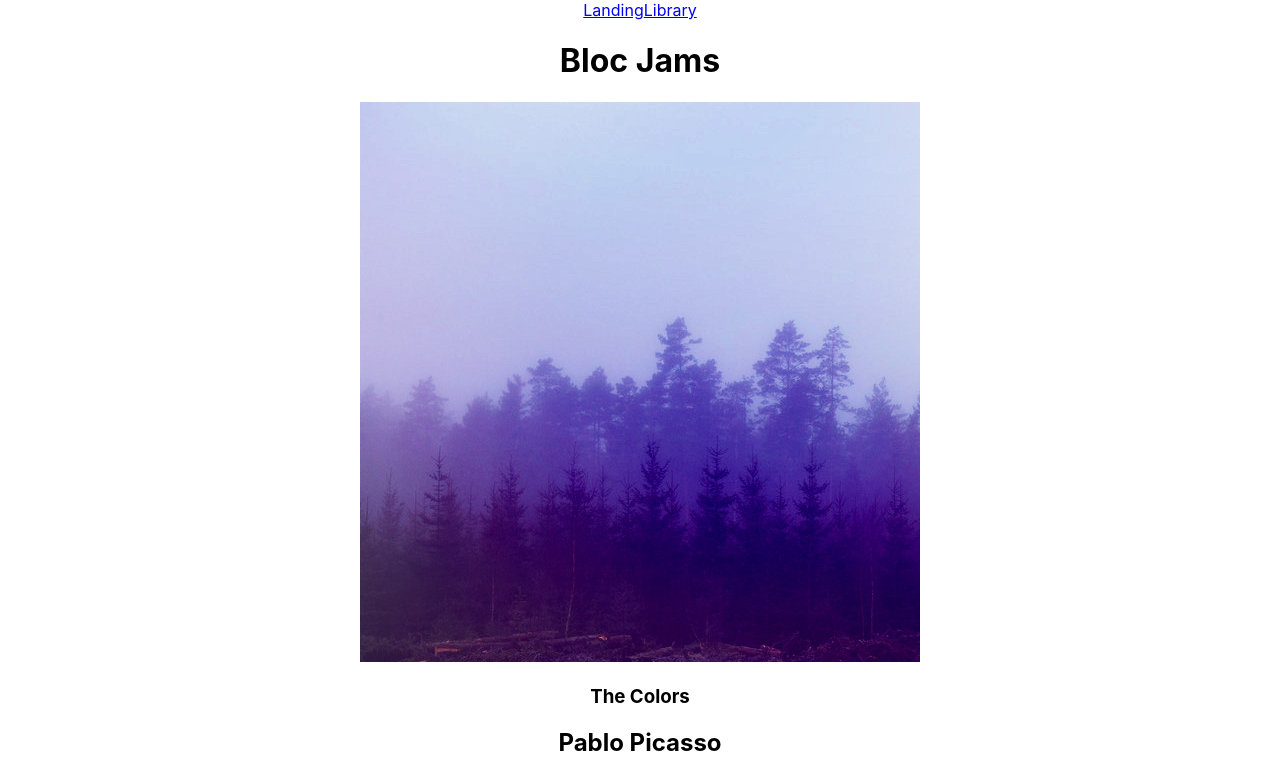
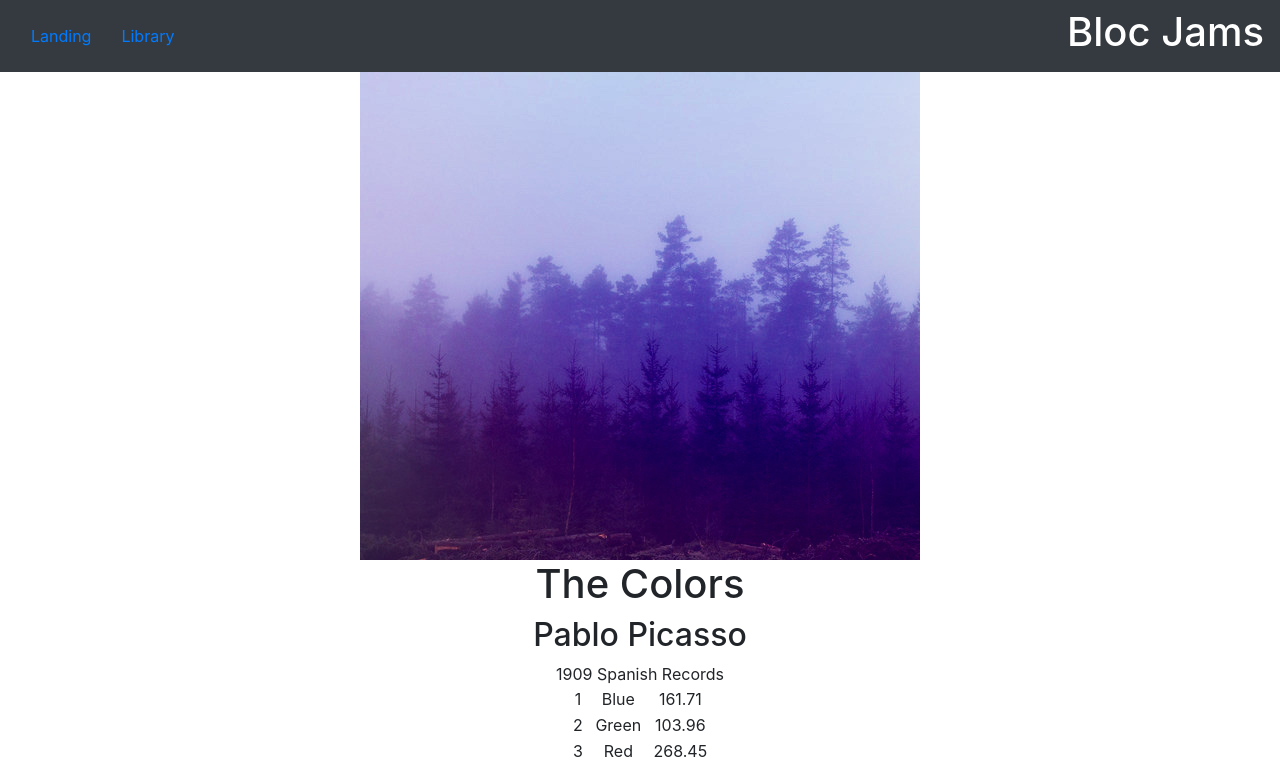
Before and after one commit to zguerrin27/bloc-jams-react, a React (Create React App) app: page /album/the-colors in a window 1280 px wide. Shown: the top 768 px of the page. Built offline with nearby package versions, Linux system fonts and the light colour scheme.

Commit message:
Added Navbar

```diff
--- a/public/index.html
+++ b/public/index.html
@@ -2,11 +2,12 @@
 <html lang="en">
   <head>
     <meta charset="utf-8" />
-    <link rel="shortcut icon" href="%PUBLIC_URL%/favicon.ico" />
     <meta name="viewport" content="width=device-width, initial-scale=1, shrink-to-fit=no" />
     <meta name="theme-color" content="#000000" />
     <link rel="manifest" href="%PUBLIC_URL%/manifest.json" />
     <link href="https://unpkg.com/ionicons@4.4.4/dist/css/ionicons.min.css" rel="stylesheet" type="text/css" />
+    <link rel="stylesheet" href="https://stackpath.bootstrapcdn.com/bootstrap/4.1.3/css/bootstrap.min.css" integrity="sha384-MCw98/SFnGE8fJT3GXwEOngsV7Zt27NXFoaoApmYm81iuXoPkFOJwJ8ERdknLPMO" crossorigin="anonymous">
+
     <title>React App</title>
   </head>
   <body>
--- a/src/App.css
+++ b/src/App.css
@@ -1,22 +1,5 @@
 .App {
   text-align: center;
-}
-
-.App-logo {
-  animation: App-logo-spin infinite 20s linear;
-  height: 40vmin;
-  pointer-events: none;
-}
-
-.App-header {
-  background-color: #282c34;
-  min-height: 100vh;
-  display: flex;
-  flex-direction: column;
-  align-items: center;
-  justify-content: center;
-  font-size: calc(10px + 2vmin);
-  color: white;
 }
 
 table.center {
@@ -24,15 +7,18 @@ table.center {
   margin-right:auto;
 }
 
-.App-link {
-  color: #61dafb;
+header {
+  margin: 0px;
 }
 
-@keyframes App-logo-spin {
-  from {
-    transform: rotate(0deg);
-  }
-  to {
-    transform: rotate(360deg);
-  }
+.headerNav a {
+  margin: 15px;
 }
+
+header h1 {
+  color: white;
+}
+
+.landing {
+  margin-top: 5rem;
+}
--- a/src/App.js
+++ b/src/App.js
@@ -9,8 +9,8 @@ class App extends Component {
   render() {
     return (
       <div className="App">
-        <header>
-          <nav>
+        <header className="navbar fixed-top navbar-dark bg-dark">
+          <nav className="headerNav">
             <Link to='/'>Landing</Link>
             <Link to='/Library'>Library</Link>
           </nav>
--- a/src/components/Album.js
+++ b/src/components/Album.js
@@ -15,7 +15,6 @@ class Album extends Component {
       currentSong: album.songs[0],
       currentTime: 0,
       duration: album.songs[0].duration,
-      volume: album.songs[0].volume,
       isPlaying: false,
       isHovered: false,
       isPaused: false
@@ -42,21 +41,16 @@ class Album extends Component {
       },
       durationchange: e => {
         this.setState({ duration: this.audioElement.duration });
-      },
-      volumeupdate: e => {
-        this.setState({ volume: this.audioElement.volume });
       }
     };
     this.audioElement.addEventListener('timeupdate', this.eventListeners.timeupdate);
     this.audioElement.addEventListener('durationchange', this.eventListeners.durationchange);
-    this.audioElement.addEventListener('volumeupdate', this.eventListeners.volumeupdate);
   }
 
   componentWillUnmount() {
     this.audioElement.src = null;
     this.audioElement.removeEventListener('timeupdate', this.eventListeners.timeupdate);
     this.audioElement.removeEventListener('durationchange', this.eventListeners.durationchange);
-    this.audioElement.removeEventListener('volumeupdate', this.eventListeners.volumeupdate);
   }
 
   setSong(song) {
@@ -84,15 +78,8 @@ class Album extends Component {
 
   handleNextClick() {
     const currentIndex = this.state.album.songs.findIndex(song => this.state.currentSong === song);
-    // const newIndex = Math.max(0, currentIndex + 1);
-    const newIndex = Math.min(this.state.album.songs.length, currentIndex + 1);       //  this still doesnt work
-    const newSong = this.state.album.songs[newIndex];
-      if (!this.state.isPlaying) {
-        return null;
-      }
-      if (!newSong) {
-        return null;
-      }
+      let newIndex = Math.max(0, currentIndex + 1);
+      let newSong = this.state.album.songs[newIndex];
       this.setSong(newSong);
       this.play();
   }
@@ -101,14 +88,6 @@ class Album extends Component {
     const newTime = this.audioElement.duration * e.target.value;
     this.audioElement.currentTime = newTime;
     this.setState({ currentTime: newTime });
-  }
-
-  handleVolChange(e) {
-    // const newVolume = this.audioElement.volume * e.target.value;
-    // this.audioElement.volume = newVolume;
-    // this.setState({ volume: newVolume });      // why does this not work
-    this.audioElement.volume = e.target.value;
-    this.setState({ volume: e.target.value });
   }
 
   onHover(index) {
@@ -171,7 +150,6 @@ class Album extends Component {
            currentSong={this.state.currentSong}
            currentTime={this.audioElement.currentTime}
            duration={this.audioElement.duration}
-           volume={this.audioElement.volume}
            handleSongClick={() => this.handleSongClick(this.state.currentSong)}
            handlePrevClick={() => this.handlePrevClick()}
            handleNextClick={() => this.handleNextClick()}
--- a/src/components/Landing.js
+++ b/src/components/Landing.js
@@ -1,6 +1,8 @@
 import React from 'react';
 
+
 const Landing = () => (
+
     <section className="landing">
         <h1 className="hero-title">Turn the music up!</h1>
 
```
Also changed, not shown: public/assets/images/applause.jpg (added), 1 other file (tests, documents, lock files or other folders).
